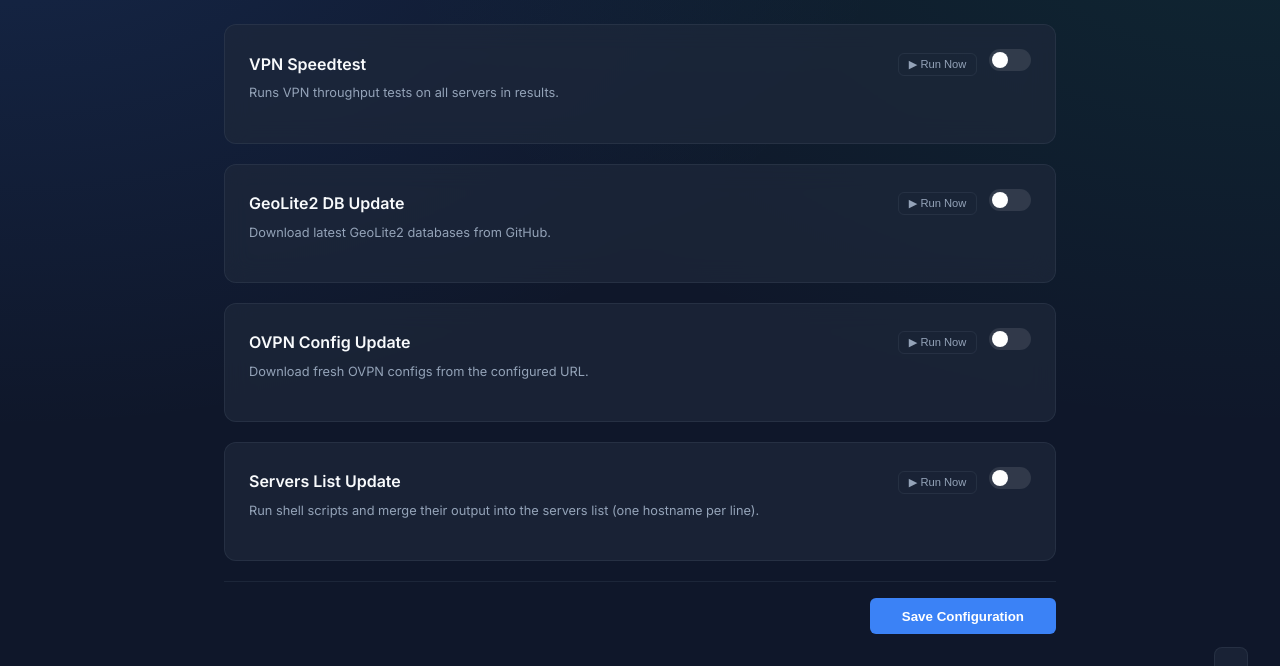
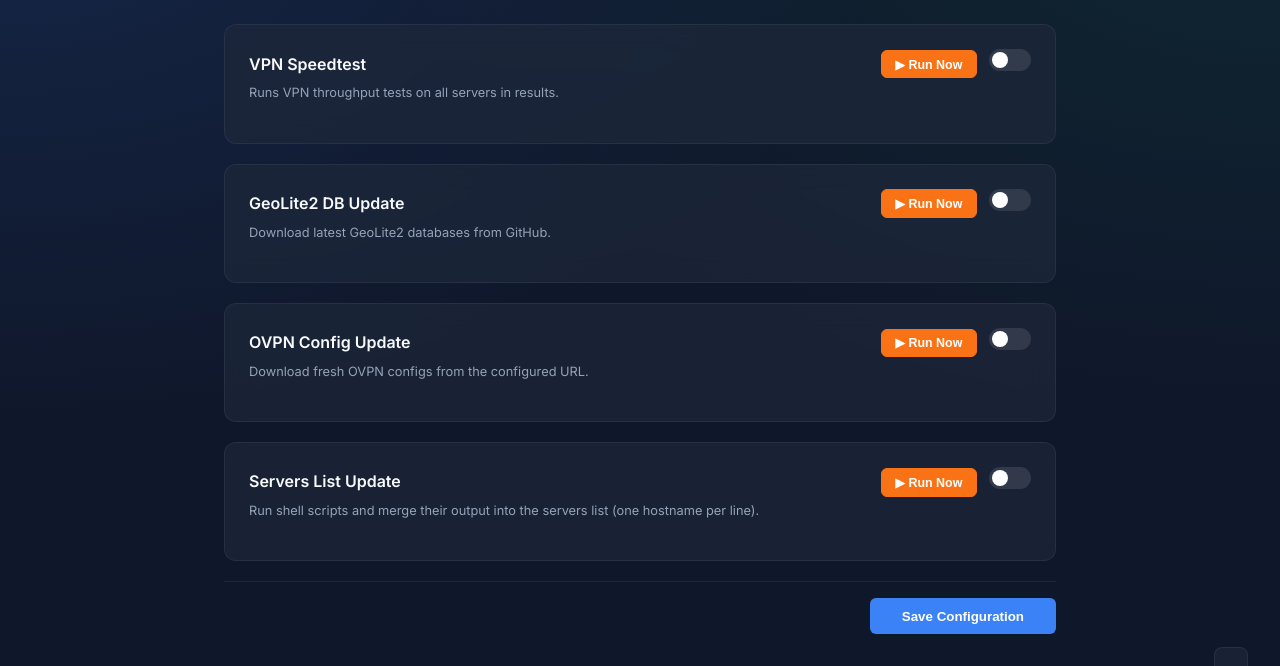
Before and after one commit to no2bugs/geo-ip-perf-analyzer, a Flask app: page /config in a window 1280 px wide. Shown: the part 138-804 px from the top of the page. Run offline with Flask 3, Linux system fonts and the light colour scheme; data that the repository does not hold is empty.

Commit message:
UI: orange Run Now/Cleanup buttons, better prune label
- Rename 'Prune stale' to 'Cleanup stale results', 'Prune Now' to 'Cleanup Now'
- Make all Run Now and Cleanup buttons bigger, orange (#f97316), white text
- Cleanup button now uses same .run-now-btn class for consistent styling

```diff
--- a/web/static/config.js
+++ b/web/static/config.js
@@ -256,7 +256,7 @@ document.addEventListener('DOMContentLoaded', () => {
     pruneNowBtn.addEventListener('click', async () => {
         pruneNowBtn.disabled = true;
         const origText = pruneNowBtn.textContent;
-        pruneNowBtn.textContent = 'Pruning...';
+        pruneNowBtn.textContent = 'Cleaning up...';
         try {
             const resp = await fetch('/api/prune-stale', { method: 'POST' });
             const data = await resp.json();
--- a/web/static/style.css
+++ b/web/static/style.css
@@ -1011,21 +1011,21 @@ tr:hover td {
 
 /* Run Now button */
 .run-now-btn {
-    background: transparent;
-    border: 1px solid var(--border-color);
-    color: var(--text-secondary);
-    padding: 0.25rem 0.6rem;
+    background: #f97316;
+    border: 1px solid #f97316;
+    color: #fff;
+    padding: 0.35rem 0.85rem;
     border-radius: 6px;
-    font-size: 0.7rem;
-    font-weight: 500;
+    font-size: 0.78rem;
+    font-weight: 600;
     cursor: pointer;
     transition: all 0.2s;
     white-space: nowrap;
 }
 
 .run-now-btn:hover {
-    border-color: var(--accent-color);
-    color: var(--accent-color);
+    background: #ea580c;
+    border-color: #ea580c;
 }
 
 .run-now-btn:disabled {
--- a/web/templates/config.html
+++ b/web/templates/config.html
@@ -271,13 +271,13 @@
                             <input type="time" id="cfgSrvTime" value="06:00">
                         </div>
                         <div class="field field-prune">
-                            <label>Prune stale</label>
+                            <label>Cleanup stale results</label>
                             <div style="display:flex; gap:0.5rem; align-items:center;">
                                 <label class="switch" style="transform: scale(0.85);">
                                     <input type="checkbox" id="cfgSrvPruneStale">
                                     <span class="slider"></span>
                                 </label>
-                                <button type="button" class="secondary-btn btn-sm" id="pruneNowBtn" title="Remove servers from results that are no longer in servers.list">Prune Now</button>
+                                <button type="button" class="run-now-btn" id="pruneNowBtn" title="Remove servers from results that are no longer in servers.list">Cleanup Now</button>
                             </div>
                         </div>
                     </div>
```
